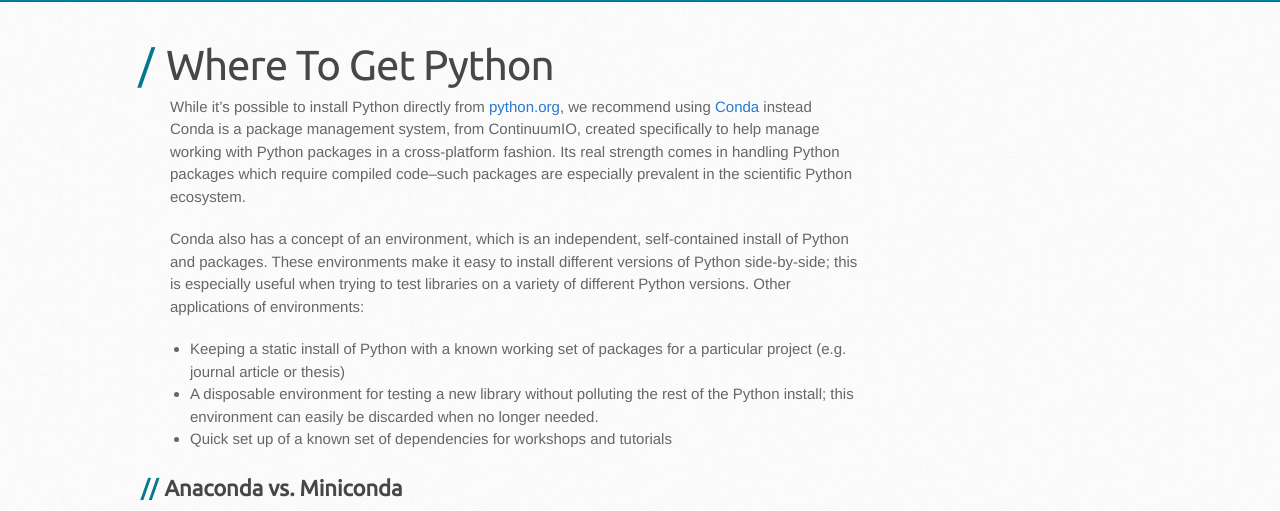
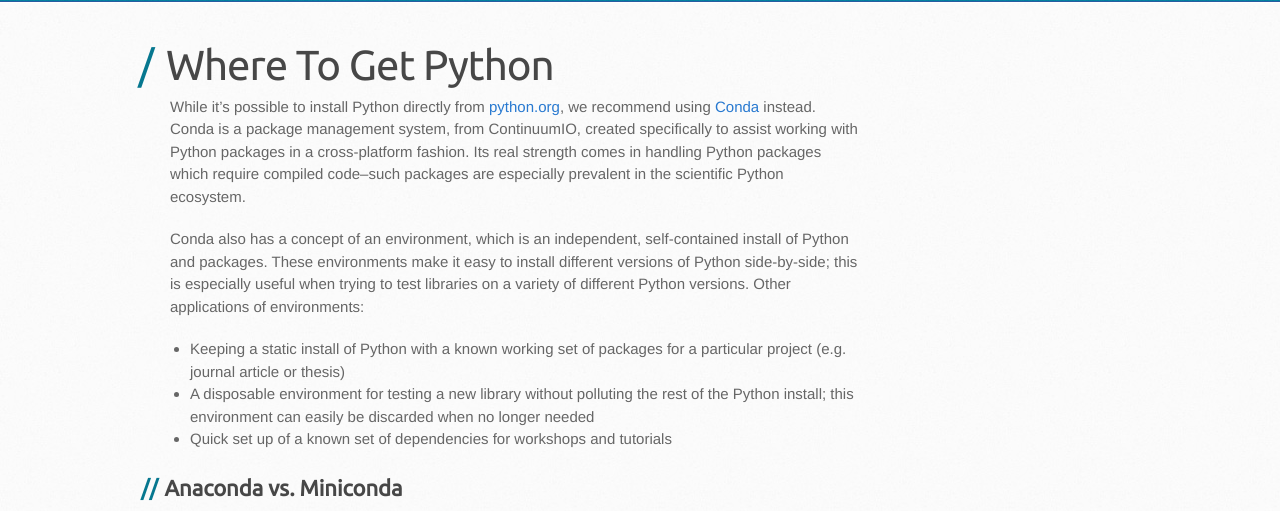
Before and after one commit to Unidata/online-python-training, a Jekyll site: the page built from choosing.md, in a window 1280 px wide. Shown: the part 305-816 px from the top of the page. Built offline with Jekyll 4.4.1, drawn with Linux system fonts in a browser that asks for light colours; some web fonts are replaced.

Commit message:
Larissa edits

```diff
--- a/choosing.md
+++ b/choosing.md
@@ -3,9 +3,9 @@
 ---
 # Where To Get Python
 While it's possible to install Python directly from [python.org](https://wiki.python.org/moin/BeginnersGuide/Download),
-we recommend using [Conda](http://conda.pydata.org/docs/index.html) instead
+we recommend using [Conda](http://conda.pydata.org/docs/index.html) instead.
 Conda is a package management system, from ContinuumIO, created specifically to
-help manage working with Python packages in a cross-platform fashion. Its real
+assist working with Python packages in a cross-platform fashion. Its real
 strength comes in handling Python packages which require compiled code--such
 packages are especially prevalent in the scientific Python ecosystem.
 
@@ -18,7 +18,7 @@
   particular project (e.g. journal article or thesis)
 - A disposable environment for testing a new library without polluting the rest
   of the Python install; this environment can easily be discarded when no
-  longer needed.
+  longer needed
 - Quick set up of a known set of dependencies for workshops and tutorials
 
 ## Anaconda vs. Miniconda
```
Also changed, not shown: introduction.md (+2 -2 lines).
